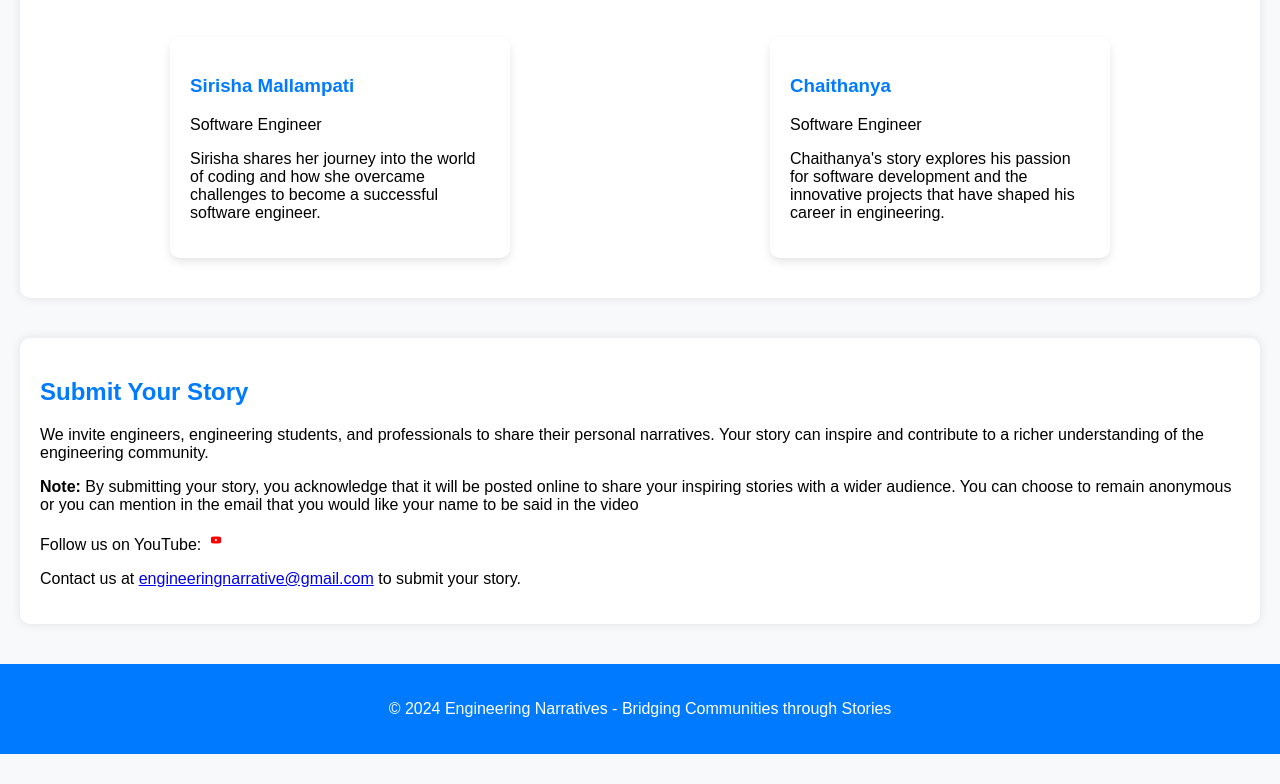
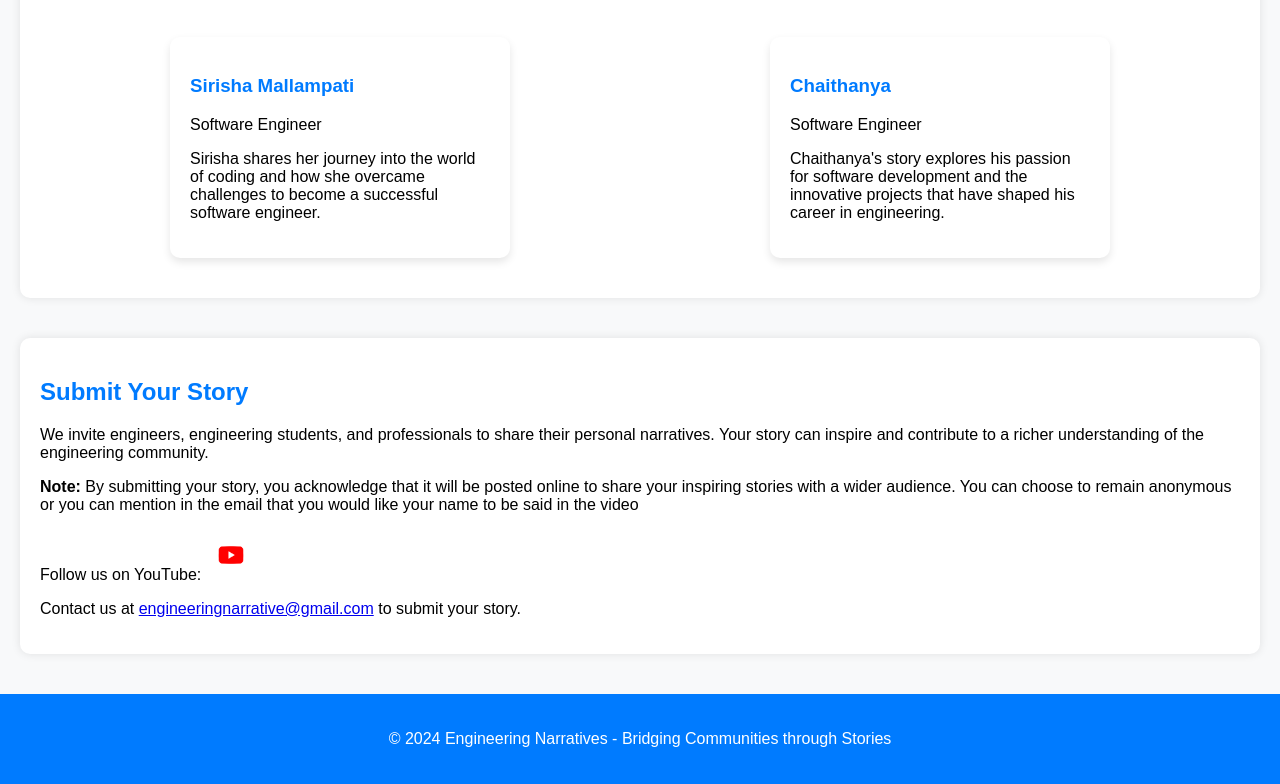
Before and after one commit to suryatej-cyber/Engineering-Narratives, a plain HTML site: page index.html in a window 1280 px wide. Shown: the part 465-1249 px from the top of the page. Before the commit the page ends 1219 px from the top, so only its background shows below. Drawn offline with Linux system fonts and the light colour scheme.

Commit message:
Update index.html

```diff
--- a/index.html
+++ b/index.html
@@ -106,7 +106,7 @@ footer {
         <p>We invite engineers, engineering students, and professionals to share their personal narratives. Your story can inspire and contribute to a richer understanding of the engineering community.</p>
         <p><strong>Note:</strong> By submitting your story, you acknowledge that it will be posted online to share your inspiring stories with a wider audience. You can choose to remain anonymous or you can mention in the email that you would like your name to be said in the video
         </p>
-        <p>Follow us on YouTube: <a href="https://www.youtube.com/@EngineeringNarrative/" target="_blank" rel="noopener noreferrer"><img src="youtube-icon.png" alt="YouTube" width="20" height="20"></a></p>
+        <p>Follow us on YouTube: <a href="https://www.youtube.com/@EngineeringNarrative/" target="_blank" rel="noopener noreferrer"><img src="youtube-icon.png" alt="YouTube" width="50" height="50"></a></p>
         <p>Contact us at <a href="mailto:engineeringnarrative@gmail.com">engineeringnarrative@gmail.com</a> to submit your story.</p>
     </section>
 
```
